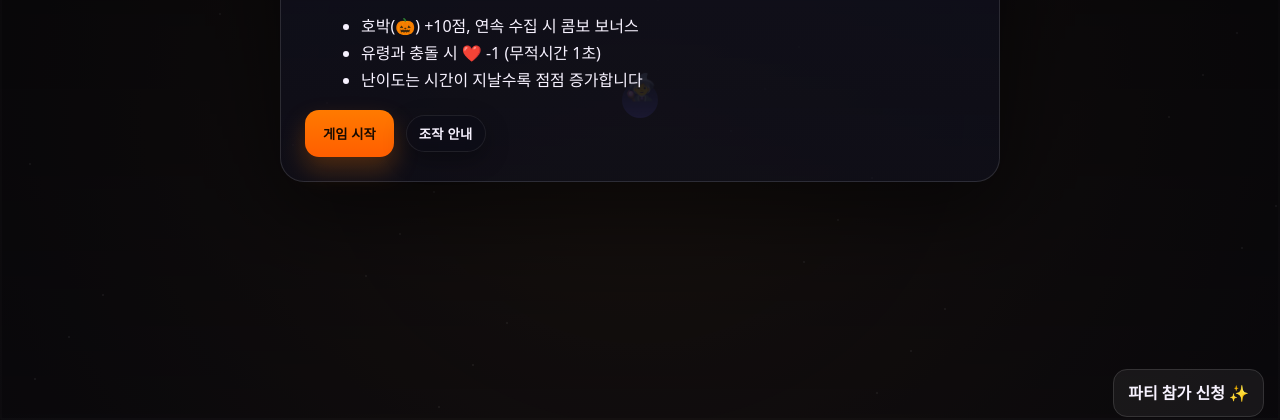
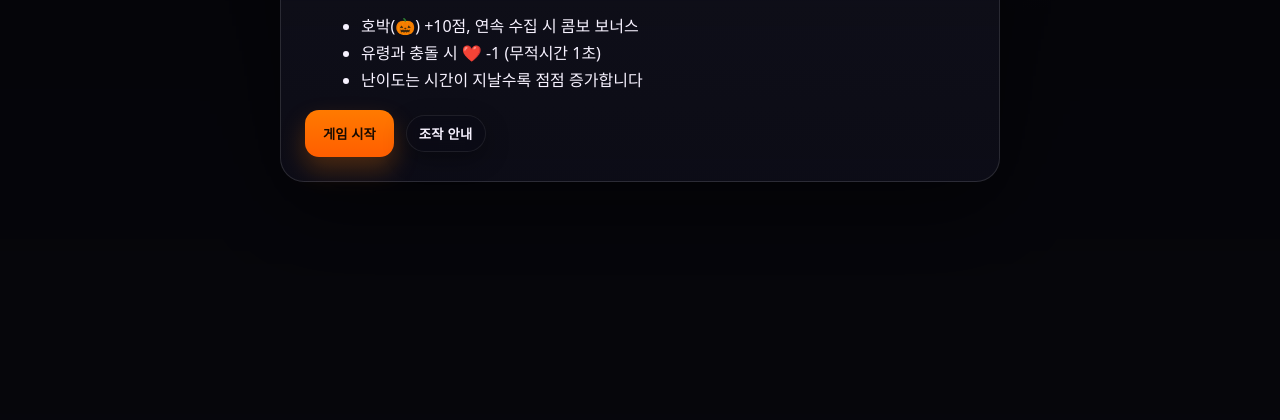
Before and after one commit to better-nine/better-nine.github.io, a plain HTML site: page 5v6e/game/holly-win/ghost-party.html in a window 1280 px wide. Shown: the part 380-800 px from the top of the page. Drawn offline with Linux system fonts and the light colour scheme.

Commit message:
refactor: 버튼삭제

```diff
--- a/5v6e/game/holly-win/ghost-party.html
+++ b/5v6e/game/holly-win/ghost-party.html
@@ -96,9 +96,6 @@
     <button class="empty" tabindex="-1"></button>
     <button class="empty" tabindex="-1"></button>
 </div>
-
-<div class="cta"><a class="link" id="ctaLink" href="#" rel="noopener">파티 참가 신청 ✨</a></div>
-
 <script>
     (function(){
         const canvas = document.getElementById('game');
```
